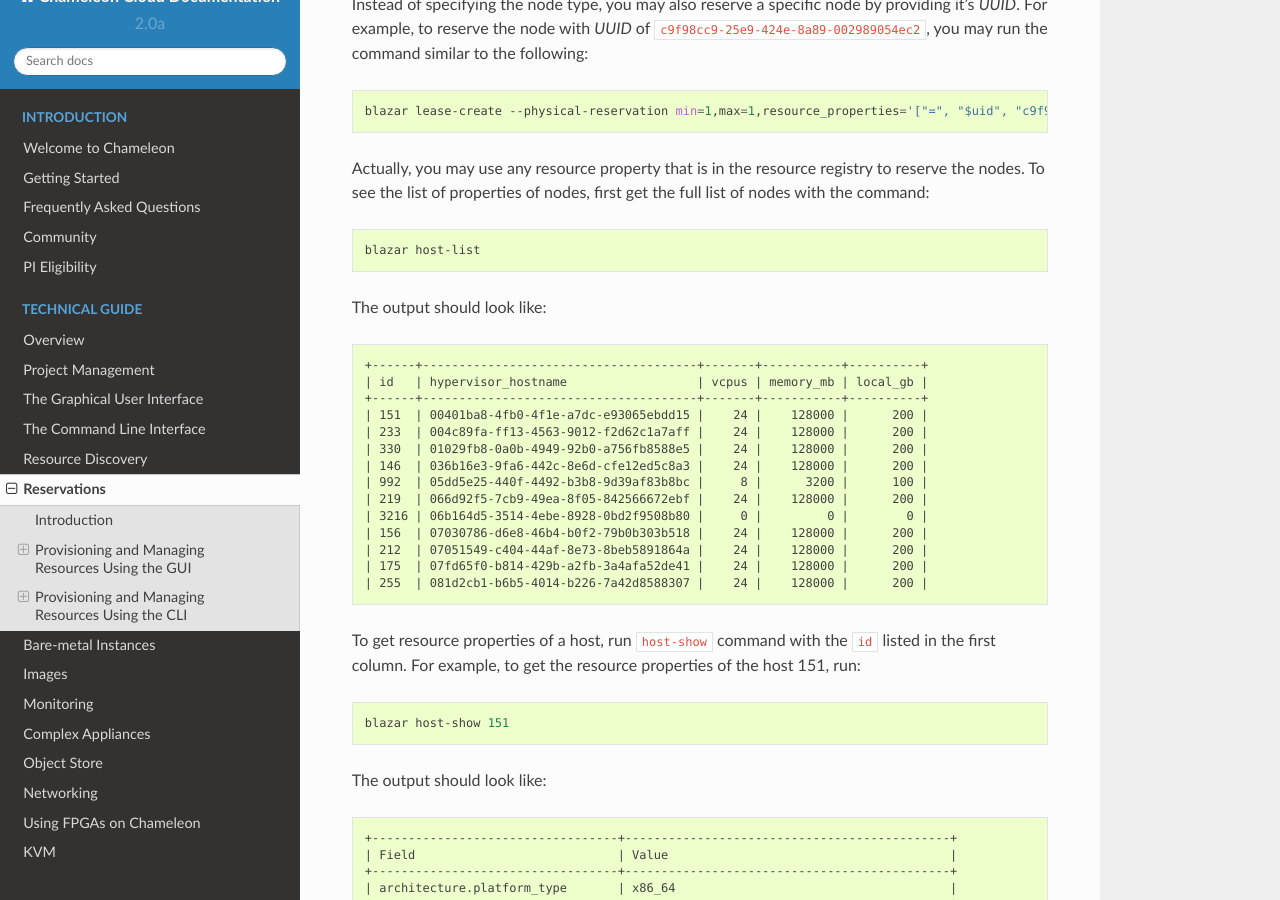
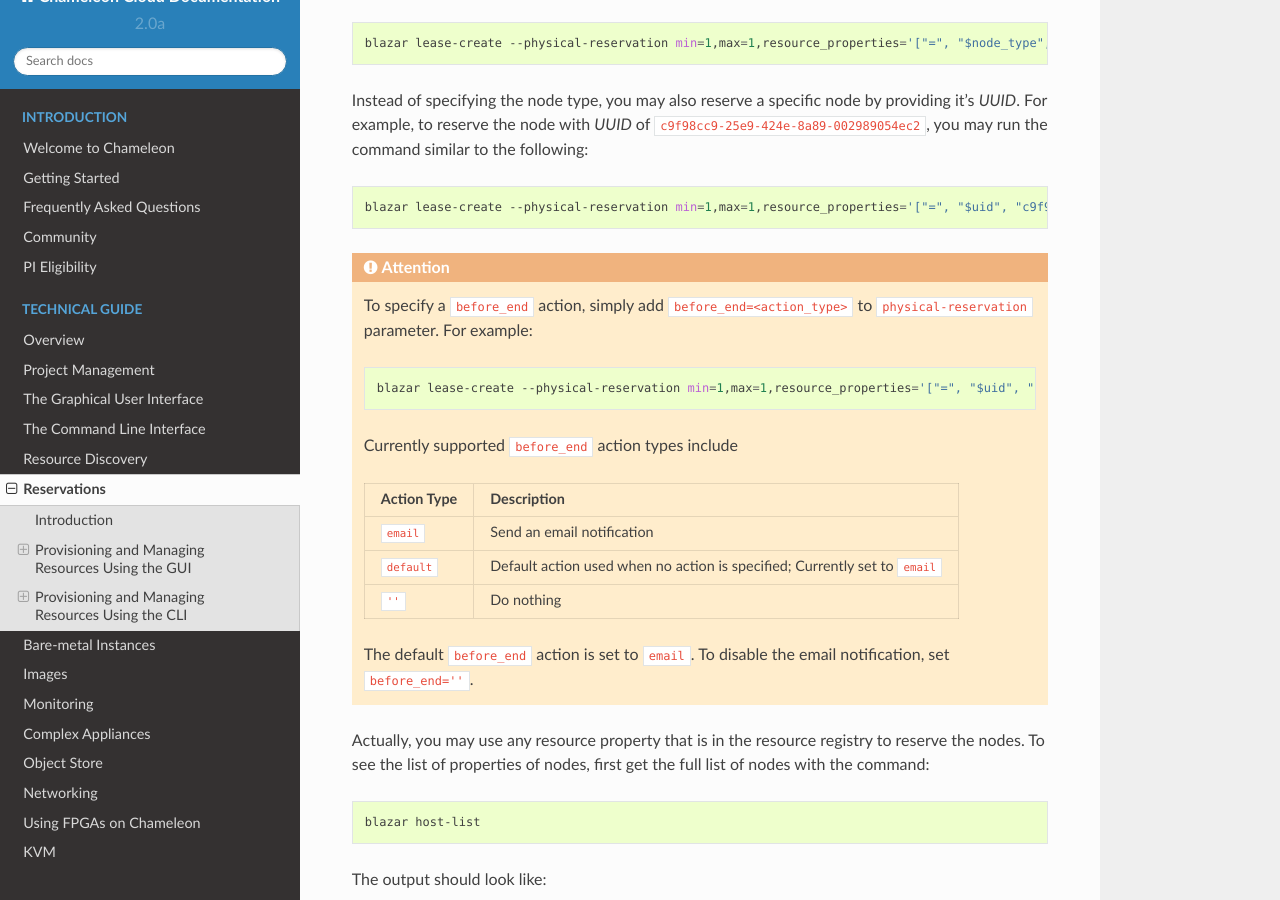
Before and after one commit to ChameleonCloud/docs, a Sphinx documentation site: the page built from source/technical/reservations.rst, in a window 1280 px wide and 900 px high, scrolled down 7110 px. Built offline with Sphinx 7.4.7 and the Read the Docs theme 2.0.0, drawn with Linux system fonts in a browser that asks for light colours; some of the changed text lies outside the part shown.

Commit message:
blazar email notification

```diff
--- a/source/technical/reservations.rst
+++ b/source/technical/reservations.rst
@@ -81,6 +81,8 @@ Once the start time of the lease is reached, the lease will be started and its r
 .. attention::
    To ensure fairness to all users, resource reservations (leases) are limited to a duration of :redbold:`7 days`. However, an active lease within :redbold:`48 hours` of its end time can be prolonged by :redbold:`up to 7 days` from the moment of request if resources are available.
 
+   Chameleon will send an email remainder to you 48 hours before your lease ends. If your lease duration is less than 48 hours, Chameleon will send you an email right after your lease is created. You can :ref:`disable the email notification by using the command line <disable-blazar-notification>`.
+
 Extending a Lease
 _________________
 
@@ -155,6 +157,29 @@ Instead of specifying the node type, you may also reserve a specific node by pro
 .. code-block:: bash
 
    blazar lease-create --physical-reservation min=1,max=1,resource_properties='["=", "$uid", "c9f98cc9-25e9-424e-8a89-002989054ec2"]' --start-date "2015-06-17 16:00" --end-date "2015-06-17 18:00" my-custom-lease
+
+.. _disable-blazar-notification:
+.. attention::
+   To specify a ``before_end`` action, simply add ``before_end=<action_type>`` to ``physical-reservation`` parameter. For example:
+
+   .. code-block:: bash
+
+      blazar lease-create --physical-reservation min=1,max=1,resource_properties='["=", "$uid", "c9f98cc9-25e9-424e-8a89-002989054ec2"]',before_end=email --start-date "2015-06-17 16:00" --end-date "2015-06-17 18:00" my-custom-lease
+
+   Currently supported ``before_end`` action types include
+
+   +-----------------+-------------------------------------------------------------------------------+
+   | **Action Type** | **Description**                                                               |
+   +-----------------+-------------------------------------------------------------------------------+
+   |  ``email``      | Send an email notification                                                    |
+   +-----------------+-------------------------------------------------------------------------------+
+   | ``default``     | Default action used when no action is specified; Currently set to ``email``   |
+   +-----------------+-------------------------------------------------------------------------------+
+   |    ``''``       | Do nothing                                                                    |
+   +-----------------+-------------------------------------------------------------------------------+
+
+   The default ``before_end`` action is set to ``email``. To disable the email notification, set ``before_end=''``.
+
 
 Actually, you may use any resource property that is in the resource registry to reserve the nodes. To see the list of properties of nodes, first get the full list of nodes with the command:
 
```
